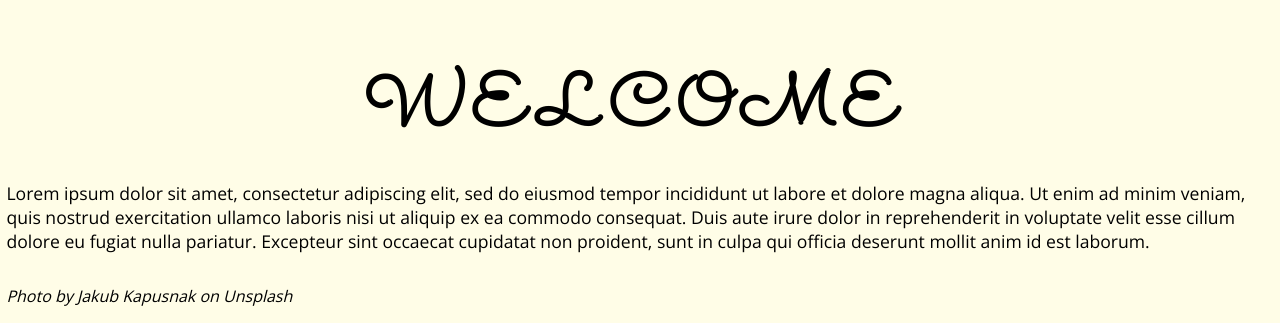
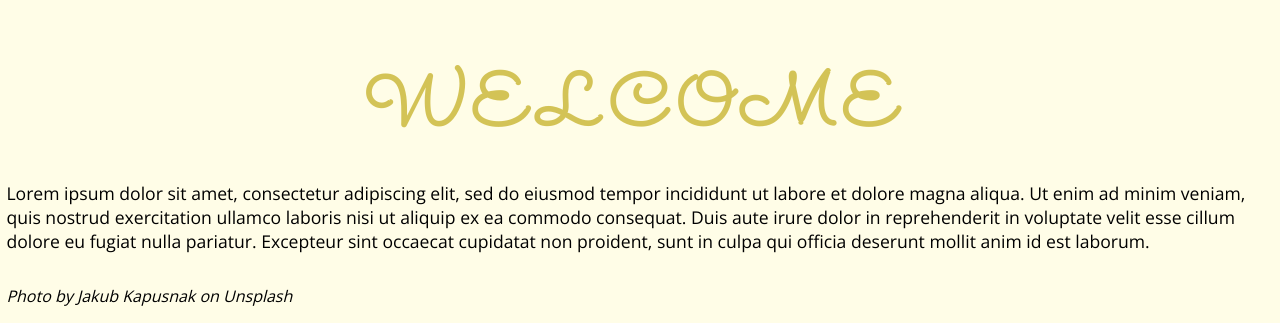
Before and after one commit to clavierbulb-green/Bulb-s-Restaurant-Page, a website built with Parcel: page src/index.html in a window 1280 px wide. Shown: the part 802-1125 px from the top of the page. Built offline with nearby package versions, Linux system fonts and the light colour scheme.

Commit message:
Color copy header gold

```diff
--- a/src/assets/style.css
+++ b/src/assets/style.css
@@ -103,6 +103,7 @@ header {
   text-transform: uppercase;
   text-align: center;
   margin-bottom: 0.6rem;
+  color: rgba(200, 180, 50, 0.8);
 }
 
 main, footer {
```
